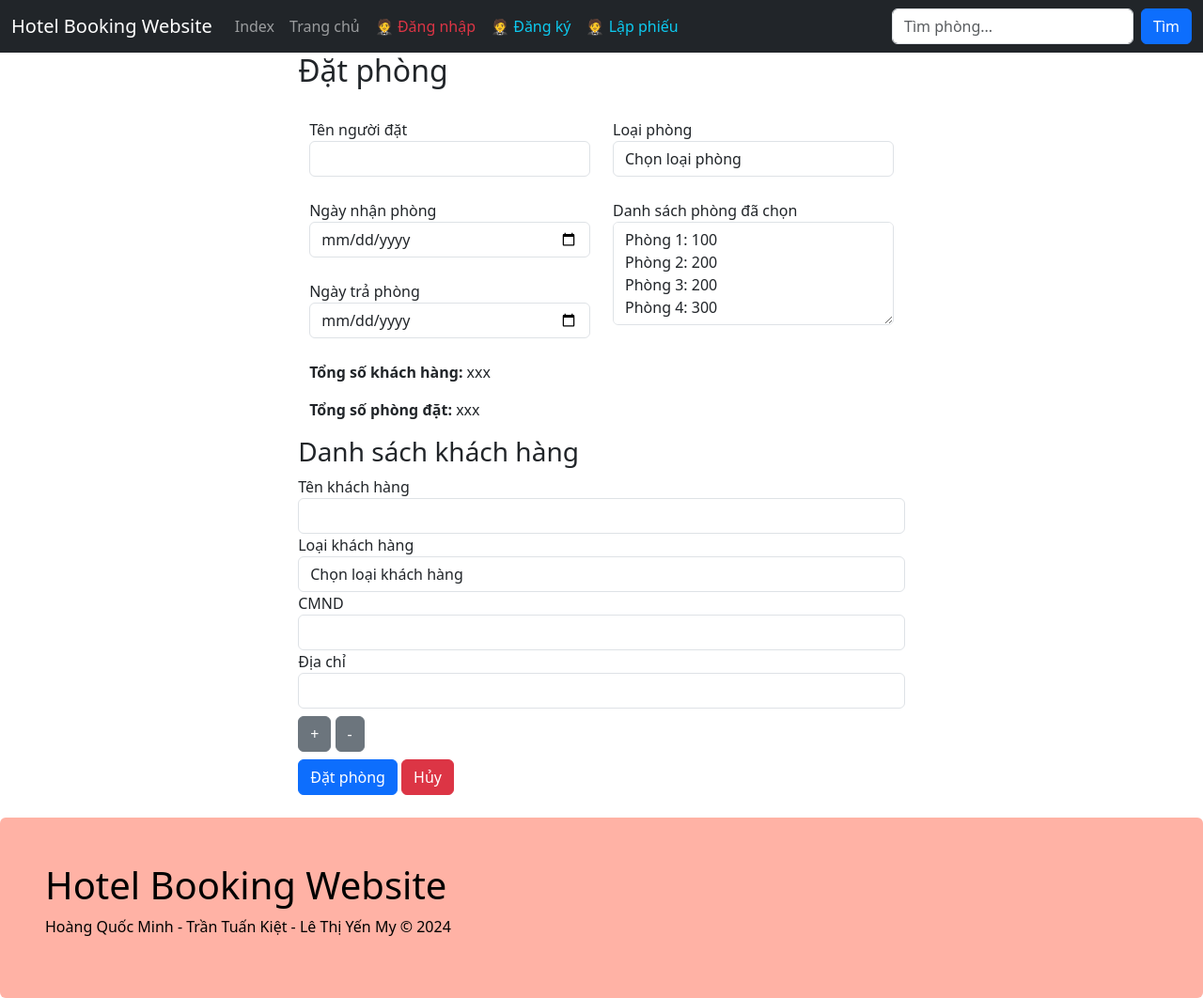
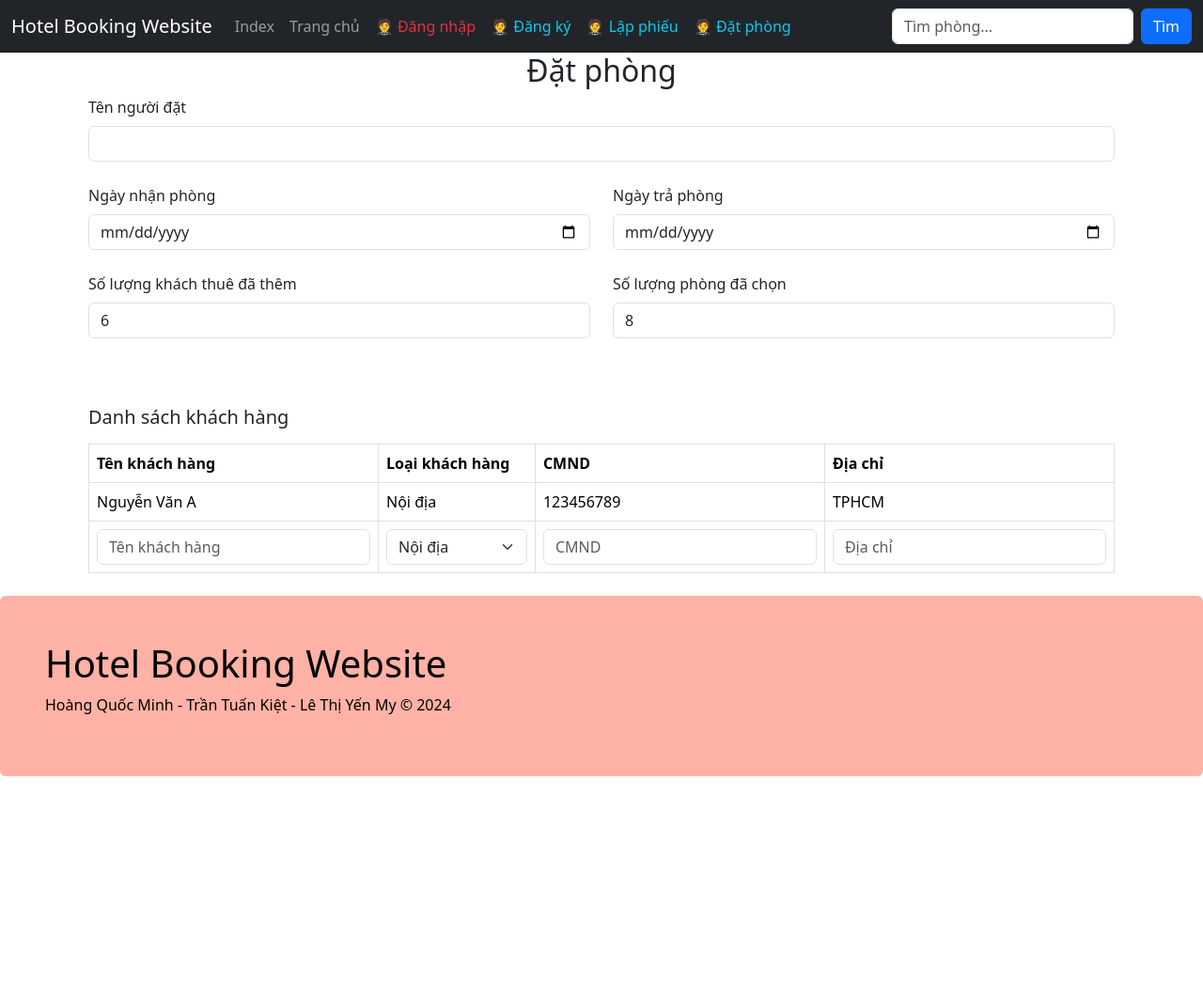
Before and after one commit to QuocMinh76/QuanLyKhachSanCNPM, a Flask app: page /booking in a window 1280 px wide. Shown: the whole page at 94% size. After the commit the page ends 826 px from the top, so only its background shows below. Run offline with Flask 3, Linux system fonts and the light colour scheme; data that the repository does not hold is empty.

Commit message:
Kiet Upd 'Dat phong'

```diff
--- a/appQLKS/__init__.py
+++ b/appQLKS/__init__.py
@@ -8,8 +8,8 @@ app = Flask(__name__)
 
 
 # app.config["SQLALCHEMY_DATABASE_URI"] = "mysql+pymysql://root:%s@localhost/hoteldb?charset=utf8mb4" % quote("1234") #minh
-app.config["SQLALCHEMY_DATABASE_URI"] = "mysql+pymysql://root:%s@localhost/hoteldb?charset=utf8mb4" % quote("My123456") #my
-# app.config["SQLALCHEMY_DATABASE_URI"] = "mysql+pymysql://root:%s@localhost/hoteldb?charset=utf8mb4" % quote("0420") #kiet
+# app.config["SQLALCHEMY_DATABASE_URI"] = "mysql+pymysql://root:%s@localhost/hoteldb?charset=utf8mb4" % quote("My123456") #my
+app.config["SQLALCHEMY_DATABASE_URI"] = "mysql+pymysql://root:%s@localhost/hoteldb?charset=utf8mb4" % quote("0420") #kiet
 
 app.secret_key = 'aweut9n8*@$*djhfjsadhfsdqefsfgasedq23i'
 
--- a/appQLKS/dao.py
+++ b/appQLKS/dao.py
@@ -56,3 +56,13 @@ def auth_user(username, password, role=None):
 
 def get_user_by_id(user_id):
     return User.query.get(user_id)
+
+
+# Lấy danh sách loại phòng
+def get_room_types():
+    return RoomType.query.all()
+
+
+# Lấy danh sách phòng theo loại phòng
+def get_rooms_by_type(room_type_id):
+    return Room.query.filter(Room.roomType_id == room_type_id).all()
--- a/appQLKS/index.py
+++ b/appQLKS/index.py
@@ -77,15 +77,21 @@ def logout_process():
 def hotel_homepage():
     return render_template('hotel_homepage.html')
 
+
 @app.route("/rent")
 def rent():
     return render_template('rent.html')
 
+
 @app.route('/booking')
 def booking():
-    return render_template('form_datphong.html')
-
-
+    # Lấy danh sách loại phòng
+    room_types = dao.get_room_types()
+    # Hiển thị danh sách phòng theo loại phòng đã chọn
+    if request.args.get('room_type_id'):
+        rooms = dao.get_rooms_by_type(request.args.get('room_type_id'))
+        return render_template('booking.html', room_types=room_types, rooms=rooms)
+    return render_template('booking.html', room_types=room_types)
 @login.user_loader
 def load_user(user_id):
     return dao.get_user_by_id(user_id)
--- /dev/null
+++ b/appQLKS/templates/booking.html
@@ -0,0 +1,94 @@
+{% extends 'layout/base.html' %}
+
+{% block content %}
+<div class="container">
+    <h2 class="text-center">Đặt phòng</h2>
+    <form>
+
+        <div>
+            <label for="name" class="form-label">Tên người đặt</label>
+            <input type="text" id="name" class="form-control"/>
+        </div>
+        <br/>
+        <div class="row">
+            <div class="col">
+                <label for="checkin" class="form-label">Ngày nhận phòng</label>
+                <input type="date" id="checkin" class="form-control"/>
+            </div>
+            <div class="col">
+                <label for="checkout" class="form-label">Ngày trả phòng</label>
+                <input type="date" id="checkout" class="form-control"/>
+            </div>
+
+        </div>
+        <br/>
+        <!-- Hiển thị tổng số khách thuê -->
+        <div class="row">
+            <div class="col">
+                <label for="num_guests" class="form-label">Số lượng khách thuê đã thêm</label>
+                <input type="number" id="num_guests" class="form-control" readonly value="6"/>
+            </div>
+            <!-- Hiển thị tổng số phòng thuê -->
+            <div class="col">
+                <label for="num_rooms" class="form-label">Số lượng phòng đã chọn</label>
+                <input type="number" id="num_rooms" class="form-control" readonly value="8"/>
+            </div>
+        </div>
+        <br/>
+        <!-- Chọn loại phòng trong -->
+        <div class="row">
+            {% for room_type in room_types %}
+            <div class="form-check form-check-inline">
+                <input class="form-check-input" type="checkbox" value="{{ room_type.id }}"
+                       id="room_type_{{ room_type.id }}">
+                <label class="form-check-label" for="room_type_{{ room_type.id }}">{{ room_type.name }}</label>
+            </div>
+            {% endfor %}
+        </div>
+        <br/>
+        <!-- Hiển thị danh sách phòng theo loại đã chọn dưới dạng có thể tick chọn nhiều-->
+        <div class="row">
+            {% for room in rooms %}
+            <div class="col">
+                <div class="form-check form-check-inline">
+                    <input class="form-check input" type="checkbox" value="{{ room.id }}" id="room_{{ room.id }}"> {{ room.name }} - {{ room.price }} VNĐ / đêm - {{ room.room_type.name }}
+                </div>
+            </div>
+            {% endfor %}
+        </div>
+
+        <br/>
+        <!-- hiển thị tiêu đề "Danh sách khách hàng" -->
+        <h5 class="mb-3">Danh sách khách hàng</h5>
+        <!-- Hiển thị bảng danh sách khách hàng -->
+        <table class="table table-bordered">
+            <thead>
+            <tr>
+                <th>Tên khách hàng</th>
+                <th>Loại khách hàng</th>
+                <th>CMND</th>
+                <th>Địa chỉ</th>
+            </tr>
+            </thead>
+            <tbody>
+            <tr>
+                <td>Nguyễn Văn A</td>
+                <td>Nội địa</td>
+                <td>123456789</td>
+                <td>TPHCM</td>
+            </tr>
+            <tr>
+                <td><input type="text" class="form-control" placeholder="Tên khách hàng"></td>
+                <td>
+                    <select class="form-select">
+                        <option value="Nội địa">Nội địa</option>
+                        <option value="Quốc tế">Quốc tế</option>
+                    </select>
+                </td>
+                <td><input type="text" class="form-control" placeholder="CMND"></td>
+                <td><input type="text" class="form-control" placeholder="Địa chỉ"></td>
+            </tr>
+            </tbody>
+        </table>
+    </form>
+    {% endblock %}
--- a/appQLKS/templates/form_datphong.html
+++ /dev/null
@@ -1,104 +0,0 @@
-{% extends 'layout/base.html' %}
-
-{% block content %}
-<div class="container" style="width: 60%; margin: auto;">
-    <h2>Đặt phòng</h2>
-    <br/>
-    <form>
-        <div class="container">
-            <div class="row">
-                <!-- Cột 1 -->
-                <div class="col-md-6">
-                    <!-- Tên người đặt -->
-                    <div class="form-group">
-                        <label for="name">Tên người đặt</label>
-                        <input type="text" id="name" name="name" class="form-control">
-                    </div>
-                    <br/>
-
-                    <!-- Ngày nhận phòng -->
-                    <div class="form-group">
-                        <label for="checkin">Ngày nhận phòng</label>
-                        <input type="date" id="checkin" name="checkin" class="form-control">
-                    </div>
-                    <br/>
-                    <!-- Ngày trả phòng -->
-                    <div class="form-group">
-                        <label for="checkout">Ngày trả phòng</label>
-                        <input type="date" id="checkout" name="checkout" class="form-control">
-                    </div>
-                    <br/>
-                    <!-- Tổng số khách hàng & phòng đặt -->
-                    <div class="form-group">
-                        <p><strong>Tổng số khách hàng:</strong> xxx</p>
-                        <p><strong>Tổng số phòng đặt:</strong> xxx</p>
-                    </div>
-
-                </div>
-
-
-                <!-- Cột 2 -->
-                <div class="col-md-6">
-                    <!-- Loại phòng -->
-                    <div class="form-group">
-                        <label for="room-type">Loại phòng</label>
-                        <select id="room-type" name="room-type" class="form-control">
-                            <option value="">Chọn loại phòng</option>
-                            <option value="standard">Standard</option>
-                            <option value="deluxe">Deluxe</option>
-                            <option value="suite">Suite</option>
-                        </select>
-                    </div>
-                    <br/>
-                    <!-- Danh sách phòng đã chọn -->
-                    <div class="form-group">
-                        <label>Danh sách phòng đã chọn</label>
-                        <textarea class="form-control" rows="4" readonly>Phòng 1: 100
-Phòng 2: 200
-Phòng 3: 200
-Phòng 4: 300
-                        </textarea>
-                    </div>
-                </div>
-            </div>
-        </div>
-
-        <!-- Danh sách khách hàng -->
-        <h3>Danh sách khách hàng</h3>
-        <div class="form-group">
-            <label for="customer-name">Tên khách hàng</label>
-            <input type="text" id="customer-name" name="customer-name" class="form-control">
-        </div>
-
-        <div class="form-group">
-            <label for="customer-type">Loại khách hàng</label>
-            <select id="customer-type" name="customer-type" class="form-control">
-                <option value="">Chọn loại khách hàng</option>
-                <option value="adult">Người lớn</option>
-                <option value="child">Trẻ em</option>
-            </select>
-        </div>
-
-        <div class="form-group">
-            <label for="id">CMND</label>
-            <input type="text" id="id" name="id" class="form-control">
-        </div>
-
-        <div class="form-group">
-            <label for="address">Địa chỉ</label>
-            <input type="text" id="address" name="address" class="form-control">
-        </div>
-
-        <!-- Buttons -->
-        <div class="form-group mt-2">
-            <button type="button" class="btn btn-secondary">+</button>
-            <button type="button" class="btn btn-secondary">-</button>
-        </div>
-
-        <div class="form-group mt-2">
-            <button type="submit" class="btn btn-primary">Đặt phòng</button>
-            <button type="reset" class="btn btn-danger">Hủy</button>
-        </div>
-    </form>
-</div>
-{% endblock %}
--- a/appQLKS/templates/layout/header.html
+++ b/appQLKS/templates/layout/header.html
@@ -32,6 +32,10 @@
                 <li class="nav-item">
                     <a class="nav-link text-info" href="/rent">&#129333; Lập phiếu</a>
                 </li>
+                <!--booking-->
+                <li class="nav-item">
+                    <a class="nav-link text-info" href="/booking">&#129333; Đặt phòng</a>
+                </li>
                 {% endif %}
             </ul>
             <form method="get" action="/" class="d-flex">
```
